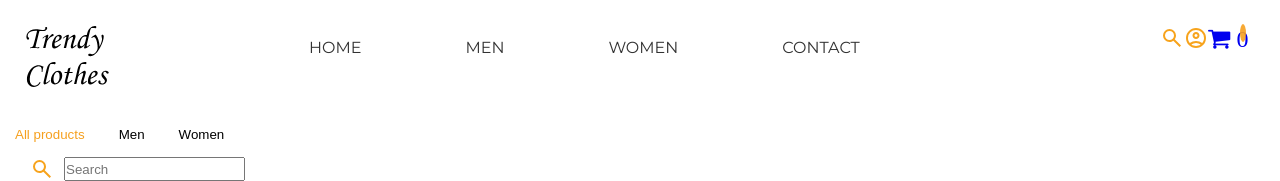
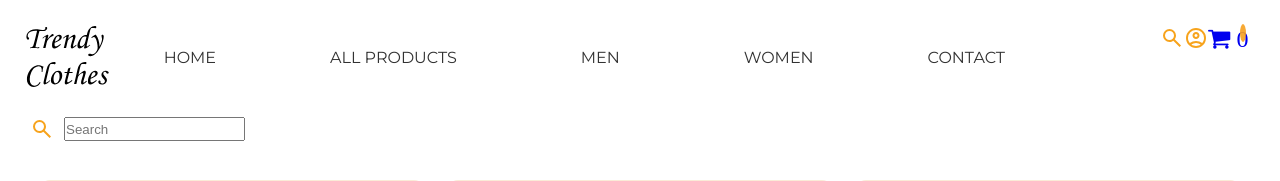
Before and after one commit to Narwey/TrendyClothes, a PHP site: page /product_list.php in a window 1280 px wide. Shown: the top 181 px of the page. Run offline with PHP 8.4, Linux system fonts and the light colour scheme; data that the repository does not hold is empty.

Commit message:
Your branch is up to date with 'origin/Backup'.
Changes to be committed:
	modified:   Css/styles.css
	modified:   cart.php
	modified:   index.php
	modified:   product_list.php
	modified:   products.csv

```diff
--- a/Css/styles.css
+++ b/Css/styles.css
@@ -524,3 +524,13 @@ button{
     padding: 8px; /* Add padding for better readability */
     width: 100%;
   }
+
+  .CartList button{
+    background-color: #F6A01E;
+    grid-column:3/4 ;
+    text-align: center;
+    margin: 3%;
+    cursor: pointer;
+
+
+  }
--- a/product_list.php
+++ b/product_list.php
@@ -28,13 +28,13 @@ session_start();
     </div>
     <nav>
         <ul class="nav_top">
-            <li><a href="">Home</a></li>
-            <li><a href="product_list.php" >Men</a></li>
-            <li><a href="product_list.php">Women</a></li>
+            <li><a href="index.php">Home</a></li>
+            <li><a class="btn-gnd" onclick="filterProducts('All')">All products</a></li>
+            <li><a class="btn-gnd" onclick="filterProducts('Men')">Men</a></li>
+            <li><a class="btn-gnd" onclick="filterProducts('Women')">Women</a></li>
             <li><a href="">Contact</a></li>
         </ul>
     </nav>
-
   <div class="icon_head">
     <div class="search">
         <img src="image/search_24dp_FILL0_wght400_GRAD0_opsz24.svg" alt="">
@@ -102,12 +102,7 @@ session_start();
         </div>
     </form>
 </div>
-<div class="gender">
-            <!-- Make the categories clickable buttons -->
-            <button class="btn-gnd" onclick="filterProducts('All')">All products</button>
-            <button class="btn-gnd" onclick="filterProducts('Men')">Men</button>
-            <button class="btn-gnd" onclick="filterProducts('Women')">Women</button>
-        </div>
+
         <div class="search_div">
             <img src="image/search_24dp_FILL0_wght400_GRAD0_opsz24.svg" alt="">
             <input class="search_input" type="text" placeholder="Search" oninput="searchProducts(this.value)">
```
Also changed, not shown: cart.php (+4 -6 lines), index.php (+4 -3 lines), products.csv (line endings or trailing spaces).
